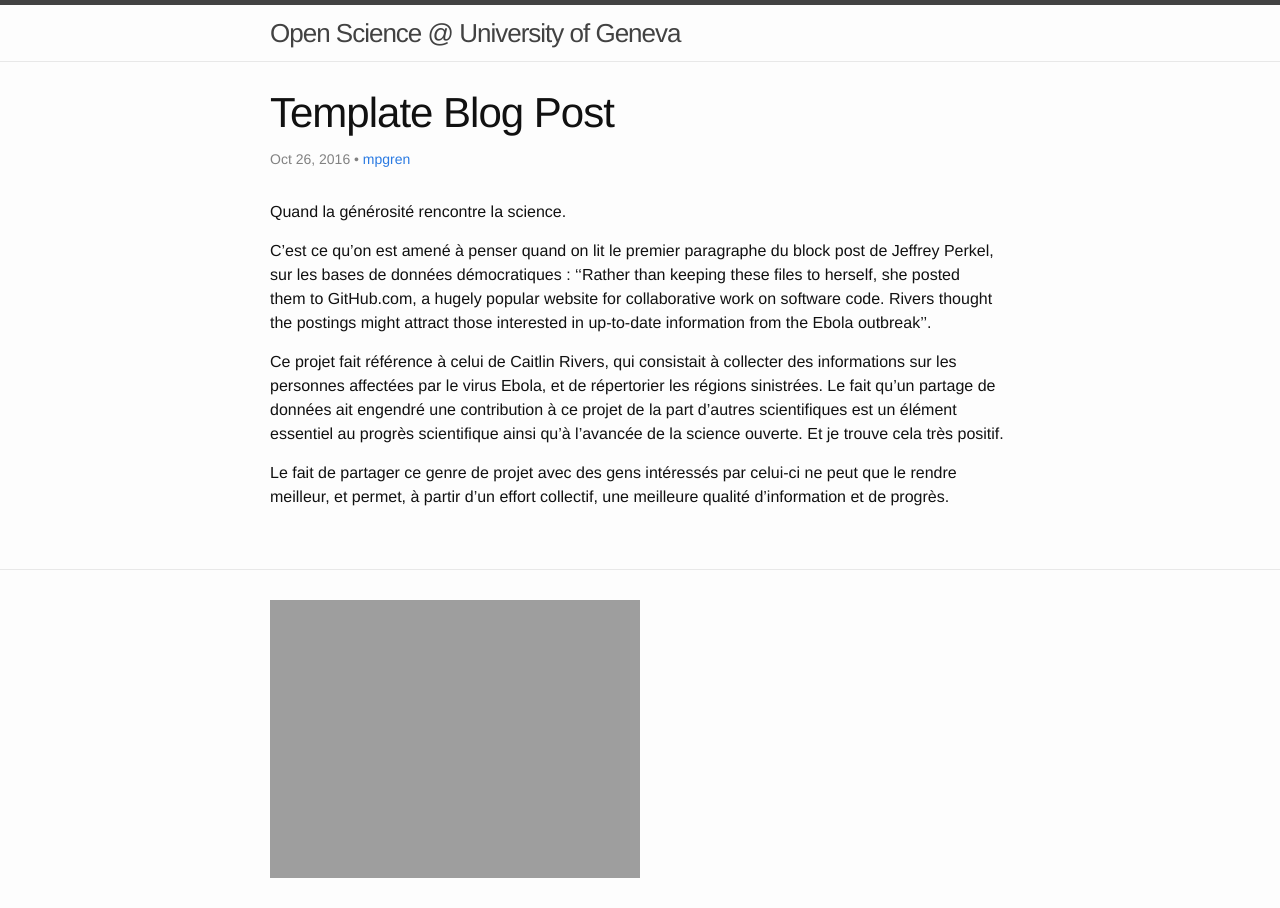
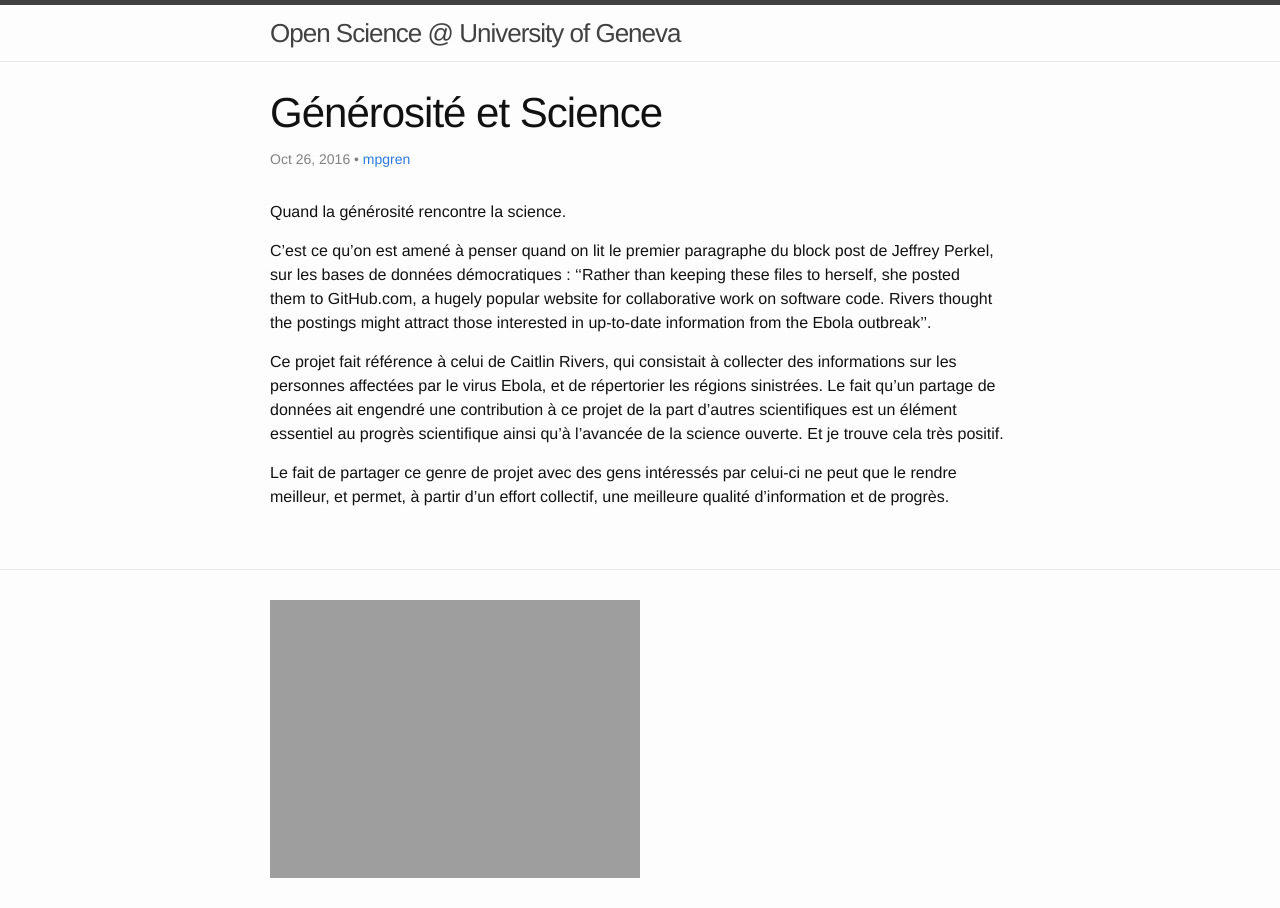
Before and after one commit to wazaahhh/openscience, a Jekyll site: the page built from _posts/2016-26-10-Generosité et Science.markdown, in a window 1280 px wide. Built offline with Jekyll 4.4.1, drawn with Linux system fonts in a browser that asks for light colours.

Commit message:
Update 2016-26-10-Generosité et Science.markdown

```diff
--- a/_posts/2016-26-10-Generosité et Science.markdown
+++ b/_posts/2016-26-10-Generosité et Science.markdown
@@ -1,6 +1,6 @@
 ---
 layout: post
-title:  "Template Blog Post"
+title:  Générosité et Science
 date:   2016-10-26 11:20:00 +0200
 categories: homework,democratic_databases
 author : mpgren
```
